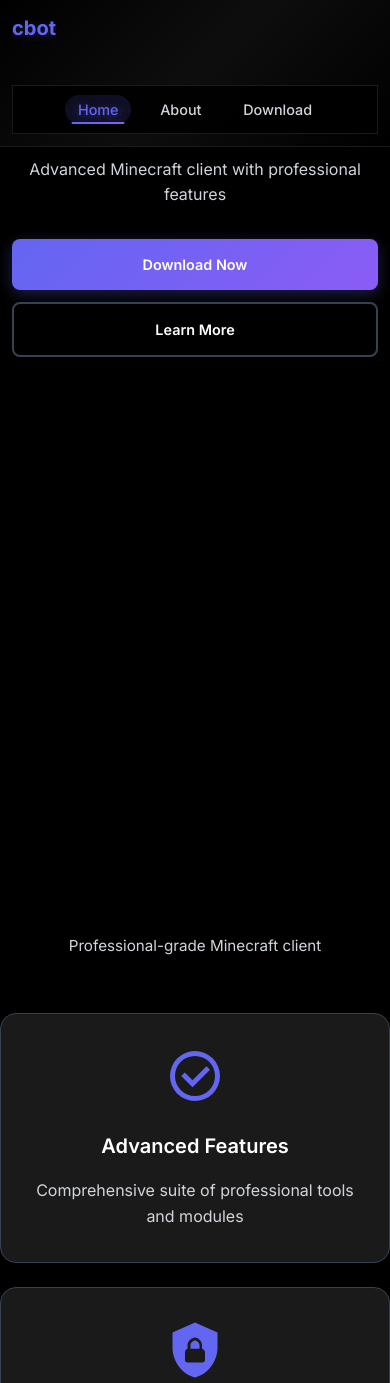
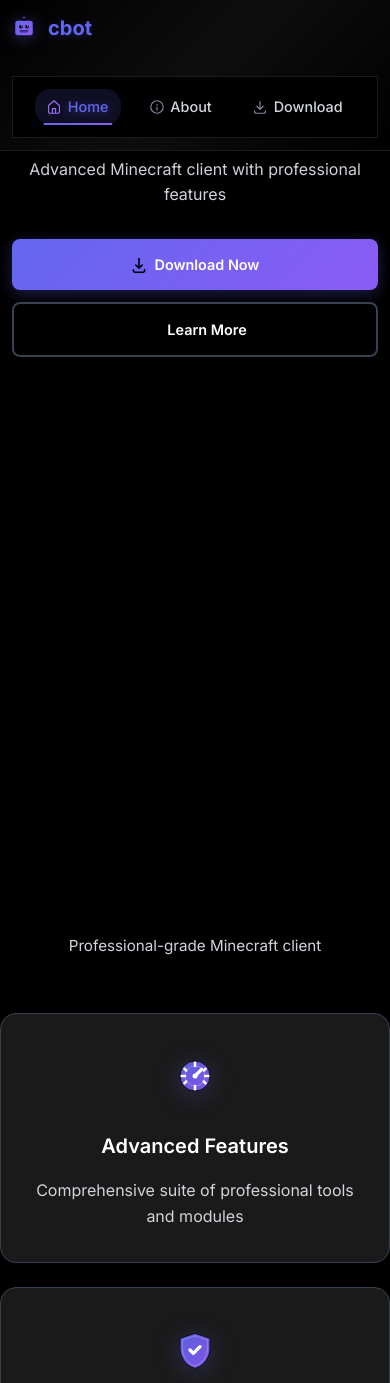
Before and after one commit to TwoOrSetp/cbotliveultimate, a website: page index.html in a window 390 px wide. Shown: the top 1383 px of the page. Drawn offline with Linux system fonts and the light colour scheme.

Commit message:
Add comprehensive icon integration across all pages
- Create assets/icon directory with professional SVG icons
- Add cbot logo with gradient design and robot aesthetic
- Implement feature icons (shield, performance, user-friendly)
- Add navigation icons for all pages (home, about, download)
- Create action button icons (download, learn-more)
- Update HTML structure to include icons in navigation and buttons
- Add CSS styling for icon positioning, hover effects, and animations
- Implement responsive design for icons across all screen sizes
- Add icon filters and transforms for theme consistency
- Maintain accessibility with proper alt text and semantic markup
- Apply glass-morphism effects to icon interactions
- Ensure cross-browser compatibility with SVG optimization

```diff
--- a/css/responsive.css
+++ b/css/responsive.css
@@ -201,6 +201,27 @@
     .nav-link {
         padding: 0.4rem 0.8rem;
         font-size: 0.9rem;
+        gap: 0.4rem;
+    }
+
+    .nav-icon {
+        width: 14px;
+        height: 14px;
+    }
+
+    .nav-logo {
+        width: 24px;
+        height: 24px;
+    }
+
+    .btn-icon {
+        width: 16px;
+        height: 16px;
+    }
+
+    .feature-icon-img {
+        width: 40px;
+        height: 40px;
     }
 
     .hero {
--- a/css/style.css
+++ b/css/style.css
@@ -179,6 +179,9 @@
 }
 
 .nav-brand {
+    display: flex;
+    align-items: center;
+    gap: 0.75rem;
     font-size: 1.5rem;
     font-weight: 700;
     color: var(--primary-color);
@@ -189,6 +192,18 @@
 .nav-brand:hover {
     text-shadow: 0 2px 15px rgba(99, 102, 241, 0.5);
     transform: scale(1.05);
+}
+
+.nav-logo {
+    width: 28px;
+    height: 28px;
+    filter: drop-shadow(0 2px 8px rgba(99, 102, 241, 0.4));
+    transition: all 0.3s ease;
+}
+
+.nav-brand:hover .nav-logo {
+    filter: drop-shadow(0 4px 12px rgba(99, 102, 241, 0.6));
+    transform: rotate(5deg);
 }
 
 .nav-links {
@@ -210,6 +225,9 @@
 }
 
 .nav-link {
+    display: flex;
+    align-items: center;
+    gap: 0.5rem;
     color: var(--text-secondary);
     text-decoration: none;
     font-weight: 500;
@@ -220,11 +238,25 @@
     text-shadow: 0 1px 3px rgba(0, 0, 0, 0.5);
 }
 
+.nav-icon {
+    width: 16px;
+    height: 16px;
+    opacity: 0.8;
+    transition: all 0.3s ease;
+    filter: brightness(0) saturate(100%) invert(69%) sepia(25%) saturate(318%) hue-rotate(202deg) brightness(95%) contrast(87%);
+}
+
 .nav-link:hover {
     color: var(--primary-color);
     background: rgba(99, 102, 241, 0.1);
     text-shadow: 0 2px 8px rgba(99, 102, 241, 0.4);
     transform: translateY(-1px);
+}
+
+.nav-link:hover .nav-icon {
+    opacity: 1;
+    filter: brightness(0) saturate(100%) invert(47%) sepia(58%) saturate(2618%) hue-rotate(229deg) brightness(98%) contrast(94%);
+    transform: scale(1.1);
 }
 
 .nav-link::after {
@@ -248,6 +280,11 @@
     color: var(--primary-color);
     background: rgba(99, 102, 241, 0.15);
     text-shadow: 0 2px 10px rgba(99, 102, 241, 0.5);
+}
+
+.nav-link.active .nav-icon {
+    opacity: 1;
+    filter: brightness(0) saturate(100%) invert(47%) sepia(58%) saturate(2618%) hue-rotate(229deg) brightness(98%) contrast(94%);
 }
 
 .nav-link.active::after {
@@ -297,6 +334,7 @@
 .btn {
     display: inline-flex;
     align-items: center;
+    gap: 0.5rem;
     padding: 0.875rem 2rem;
     border-radius: 0.5rem;
     text-decoration: none;
@@ -305,6 +343,12 @@
     border: none;
     cursor: pointer;
     font-size: 1rem;
+}
+
+.btn-icon {
+    width: 18px;
+    height: 18px;
+    transition: all 0.3s ease;
 }
 
 .btn-primary {
@@ -318,6 +362,11 @@
     box-shadow: 0 8px 25px rgba(99, 102, 241, 0.4);
 }
 
+.btn-primary:hover .btn-icon {
+    transform: scale(1.1);
+    filter: drop-shadow(0 2px 4px rgba(255, 255, 255, 0.3));
+}
+
 .btn-secondary {
     background: transparent;
     color: var(--text-primary);
@@ -328,6 +377,11 @@
     background: var(--background-secondary);
     border-color: var(--primary-color);
     transform: translateY(-2px);
+}
+
+.btn-secondary:hover .btn-icon {
+    transform: scale(1.1) translateX(2px);
+    filter: brightness(0) saturate(100%) invert(47%) sepia(58%) saturate(2618%) hue-rotate(229deg) brightness(98%) contrast(94%);
 }
 
 .hero-visual {
@@ -634,11 +688,26 @@
     height: 60px;
     margin: 0 auto 1.5rem;
     color: var(--primary-color);
+    display: flex;
+    align-items: center;
+    justify-content: center;
 }
 
 .feature-icon svg, .benefit-icon svg {
     width: 100%;
     height: 100%;
+}
+
+.feature-icon-img {
+    width: 48px;
+    height: 48px;
+    transition: all 0.3s ease;
+    filter: drop-shadow(0 4px 12px rgba(99, 102, 241, 0.3));
+}
+
+.feature-card:hover .feature-icon-img {
+    transform: scale(1.1) rotate(5deg);
+    filter: drop-shadow(0 6px 20px rgba(99, 102, 241, 0.5));
 }
 
 .feature-title, .benefit-title {
--- a/index.html
+++ b/index.html
@@ -17,12 +17,28 @@
         <header class="header">
             <nav class="nav">
                 <div class="nav-brand">
+                    <img src="assets/icon/logo.svg" alt="cbot logo" class="nav-logo">
                     <span class="typing-text" data-text="cbot"></span>
                 </div>
                 <ul class="nav-links">
-                    <li><a href="index.html" class="nav-link active">Home</a></li>
-                    <li><a href="about.html" class="nav-link">About</a></li>
-                    <li><a href="download.html" class="nav-link">Download</a></li>
+                    <li>
+                        <a href="index.html" class="nav-link active">
+                            <img src="assets/icon/home.svg" alt="" class="nav-icon">
+                            <span>Home</span>
+                        </a>
+                    </li>
+                    <li>
+                        <a href="about.html" class="nav-link">
+                            <img src="assets/icon/about.svg" alt="" class="nav-icon">
+                            <span>About</span>
+                        </a>
+                    </li>
+                    <li>
+                        <a href="download.html" class="nav-link">
+                            <img src="assets/icon/download.svg" alt="" class="nav-icon">
+                            <span>Download</span>
+                        </a>
+                    </li>
                 </ul>
             </nav>
         </header>
@@ -37,8 +53,14 @@
                         <span class="typing-text" data-text="Advanced Minecraft client with professional features" data-delay="2000"></span>
                     </p>
                     <div class="hero-buttons">
-                        <a href="download.html" class="btn btn-primary">Download Now</a>
-                        <a href="about.html" class="btn btn-secondary">Learn More</a>
+                        <a href="download.html" class="btn btn-primary">
+                            <img src="assets/icon/download-btn.svg" alt="" class="btn-icon">
+                            <span>Download Now</span>
+                        </a>
+                        <a href="about.html" class="btn btn-secondary">
+                            <img src="assets/icon/learn-more.svg" alt="" class="btn-icon">
+                            <span>Learn More</span>
+                        </a>
                     </div>
                 </div>
                 <div class="hero-visual">
@@ -62,27 +84,21 @@
                 <div class="features-grid">
                     <div class="feature-card">
                         <div class="feature-icon">
-                            <svg viewBox="0 0 24 24" fill="currentColor">
-                                <path d="M12,2A10,10 0 0,1 22,12A10,10 0 0,1 12,22A10,10 0 0,1 2,12A10,10 0 0,1 12,2M12,4A8,8 0 0,0 4,12A8,8 0 0,0 12,20A8,8 0 0,0 20,12A8,8 0 0,0 12,4M11,16.5L6.5,12L7.91,10.59L11,13.67L16.59,8.09L18,9.5L11,16.5Z"/>
-                            </svg>
+                            <img src="assets/icon/performance.svg" alt="Advanced Features" class="feature-icon-img">
                         </div>
                         <h3 class="feature-title">Advanced Features</h3>
                         <p class="feature-description">Comprehensive suite of professional tools and modules</p>
                     </div>
                     <div class="feature-card">
                         <div class="feature-icon">
-                            <svg viewBox="0 0 24 24" fill="currentColor">
-                                <path d="M12,1L3,5V11C3,16.55 6.84,21.74 12,23C17.16,21.74 21,16.55 21,11V5L12,1M12,7C13.4,7 14.8,8.6 14.8,10V11.5C15.4,11.5 16,12.4 16,13V16C16,16.6 15.6,17 15,17H9C8.4,17 8,16.6 8,16V13C8,12.4 8.4,11.5 9,11.5V10C9,8.6 10.6,7 12,7M12,8.2C11.2,8.2 10.2,9.2 10.2,10V11.5H13.8V10C13.8,9.2 12.8,8.2 12,8.2Z"/>
-                            </svg>
+                            <img src="assets/icon/shield.svg" alt="Security" class="feature-icon-img">
                         </div>
                         <h3 class="feature-title">Secure & Reliable</h3>
                         <p class="feature-description">Built with security and stability as top priorities</p>
                     </div>
                     <div class="feature-card">
                         <div class="feature-icon">
-                            <svg viewBox="0 0 24 24" fill="currentColor">
-                                <path d="M12,18.5C15.5,18.5 19.31,16.56 21.35,12C19.31,7.44 15.5,5.5 12,5.5C8.5,5.5 4.69,7.44 2.65,12C4.69,16.56 8.5,18.5 12,18.5M12,7C14.48,7 16.5,9.02 16.5,11.5C16.5,13.98 14.48,16 12,16C9.52,16 7.5,13.98 7.5,11.5C7.5,9.02 9.52,7 12,7M12,9A2.5,2.5 0 0,0 9.5,11.5A2.5,2.5 0 0,0 12,14A2.5,2.5 0 0,0 14.5,11.5A2.5,2.5 0 0,0 12,9Z"/>
-                            </svg>
+                            <img src="assets/icon/user-friendly.svg" alt="User Friendly" class="feature-icon-img">
                         </div>
                         <h3 class="feature-title">User-Friendly</h3>
                         <p class="feature-description">Intuitive interface designed for ease of use</p>
```
Also changed, not shown: about.html (+19 -3 lines), download.html (+19 -3 lines), assets/icon/README.md (added), assets/icon/about.svg (added), assets/icon/download-btn.svg (added), assets/icon/download.svg (added), assets/icon/home.svg (added), assets/icon/learn-more.svg (added), assets/icon/logo.svg (added), assets/icon/performance.svg (added), assets/icon/shield.svg (added), assets/icon/user-friendly.svg (added).
